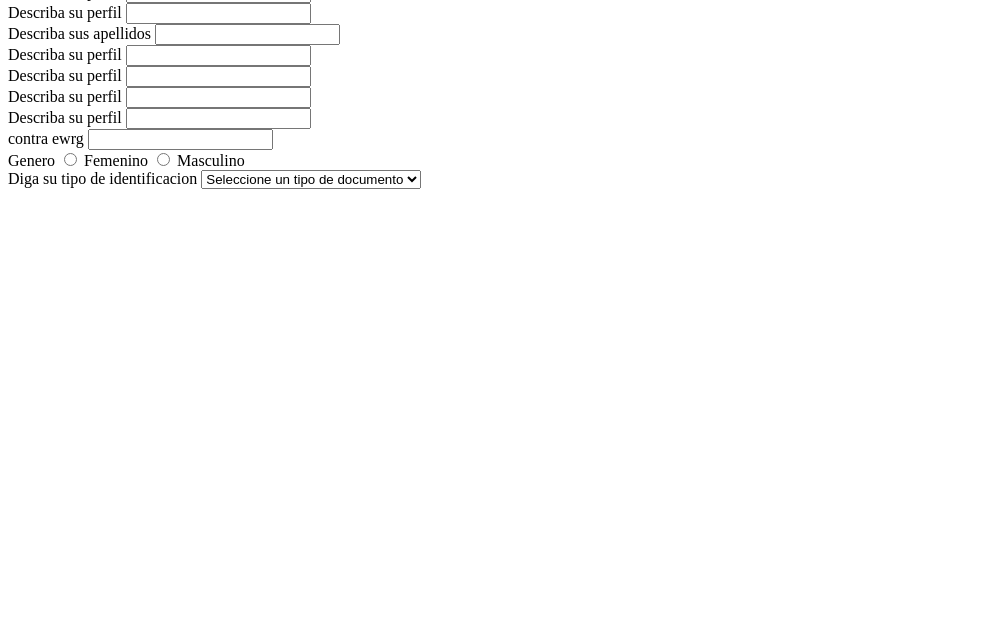
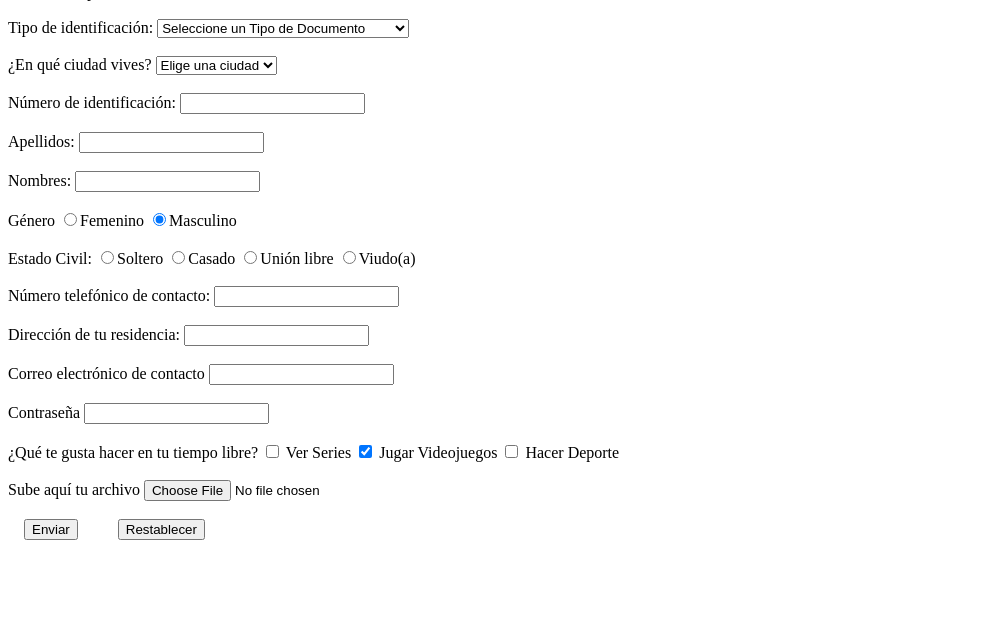
Before and after one commit to Pedro415/Ejercicios2, a plain HTML site: page Tareas/views/form.html in a window 1280 px wide. Shown: the part 164-800 px from the top of the page, without its empty margins (0-1002 px from the left). Drawn offline with Linux system fonts and the light colour scheme.

Commit message:
Add files via upload

```diff
--- a/Tareas/views/form.html
+++ b/Tareas/views/form.html
@@ -1,41 +1,79 @@
 <!DOCTYPE html>
-<html lang="en">
-<head>
+<html lang="en"><head>
+<meta http-equiv="content-type" content="text/html; charset=UTF-8">
     <meta charset="UTF-8">
     <meta name="viewport" content="width=device-width, initial-scale=1.0">
     <title>Formulario</title>
 </head>
 <body>
-    <form name="Describa su perfil" action="../index.html" method="">
-        <h1><img src="../assets/img/undraw_walking_together_674e.svg" width="100px"> Datos Basicos</h1>
-        <label for="perfil">Describa su perfil </label>
-        <input id="perfil">    <br>
-        <label for="Identificacion">Describa su perfil </label>
-        <input id="Identificacion"> <br>
-        <label for="Apellidos">Describa sus apellidos </label>
-        <input id="Apellidos">   <br>
-        <label for="Nombres">Describa su perfil </label>
-        <input id="Nombres"> <br>
-        <label for="telefono">Describa su perfil </label>
-        <input id="telefono"> <br>
-        <label for="residencia">Describa su perfil </label>
-        <input id="residencia" > <br>
-        <label for="Correo" >Describa su perfil </label>
-        <input id="Correo"> <br>
-        <label for="Contrasena"> contra ewrg </label>
-        <input id="Contrasena" type="password"name="password"> <br>
-        <label for="Genero">Genero </label>
-        <input id="perfil" type="radio" name="Genero"> Femenino
-        <input id="perfil" type="radio" name="Genero"> Masculino <br>
-        <label for="Tipoid"> Diga su tipo de identificacion </label>
-        <select>
-            <option value="0"> Seleccione un tipo de documento </option>
-            <option value="nuip"> nuip </option>
-            <option value="cedula"> cedula </option>
-            <option value="identidad"> identidad </option>
+    <form name="datosBasicos" action="../index.html" method="">
+        <h1><img src="../assets/img/undraw_sign_up_n6im.svg" width="100px">Datos Básicos</h1>
+        <label for="perfil">Describa su perfil</label>
+        <textarea id="perfil" rows="5" cols="100" name="perfil"></textarea><br><br>
+        <label for="tipoI">Tipo de identificación:</label>
+        <select id="tipoI" name="tipoI">
+            <option value="0" selected="selected">Seleccione un Tipo de Documento</option>
+            <option value="NUIP">Nùmero Único de Identificación (NUIP)</option>
+            <option value="Tarjeta de Identidad">Tarjeta de Identidad (TI)</option>
+            <option value="Cédula de Ciudadania">Cédula de Ciudadania</option>
+            <option value="Cédula de Extranjeria">Cédula de Extranjeria</option>
+        </select><br><br>
 
-        </select>
+        <label for="ciudad">¿En qué ciudad vives?</label>
+        <select name="ciudad">
+        <option selected="selected" value="0"> Elige una ciudad</option>
+            <optgroup label="Cundinamarca">
+            <option value="1">Bogotá</option>
+            <option value="2">Chia</option>
+            </optgroup>
+            <optgroup label="Antioquia">
+            <option value="4">Medellin</option>
+            <option value="5">Envigado</option>
+            </optgroup>
+            <optgroup label="Santander">
+                <option value="4">Bucaramanga</option>
+                <option value="5">San Gil</option>
+                </optgroup>
+        </select><br><br>
+
+        <label for="numI">Número de identificación:</label>
+        <input id="numI"><br><br>
+        <label for="apellidos">Apellidos:</label>
+        <input id="apellidos" type="text" name="apellidos"><br><br>
+        <label for="nombre">Nombres:</label>
+        <input id="nombre" type="text" name="nombre"><br><br>
+        <label for="genero">Género</label>
+        <input id="genero" type="radio" name="genero">Femenino
+        <input id="genero" type="radio" name="genero" checked="checked">Masculino<br><br>
+        <label for="ecivil">Estado Civil:</label>
+        <input type="radio" name="ecivil" id="ecivil">Soltero
+        <input type="radio" name="ecivil" id="ecivil">Casado
+        <input type="radio" name="ecivil" id="ecivil">Unión libre
+        <input type="radio" name="ecivil" id="ecivil">Viudo(a)<br><br>
+
+        <label for="telefono">Número telefónico de contacto:</label>
+        <input id="telefono"><br><br>
+        <label for="direccion">Dirección de tu residencia:</label>
+        <input id="direccion" type="text" name="direccion"><br><br>
+        <label for="correo">Correo electrónico de contacto</label>
+        <input id="correo"><br><br>
+        <label for="pass">Contraseña</label>
+        <input id="pass" type="password" name="pass"><br><br>
+        <label>¿Qué te gusta hacer en tu tiempo libre?</label>
+        <input type="checkbox" id="series" name="series">
+        <label for="series">Ver Series</label>
+        <input type="checkbox" id="jugar" name="jugar" checked="checked">
+        <label for="jugar">Jugar Videojuegos</label>
+        <input type="checkbox" id="deportes" name="deportes">
+        <label for="deportes">Hacer Deporte</label><br><br>
+        <label for="archivo"> Sube aquí tu archivo</label>
+        <input type="file" name="archivo"> <br> <br>
+        &nbsp;&nbsp;&nbsp;
+        <input type="submit" value="Enviar">
+        &nbsp;&nbsp;&nbsp;&nbsp;&nbsp;&nbsp;&nbsp;&nbsp;
+        <input type="reset" value="Restablecer">
+
+
     </form>
 
-</body>
-</html>
+</body></html>
```
Also changed, not shown: Tareas/views/formulario.html (+1 -1 lines), Tareas/assets/css/Style.css (line endings or trailing spaces).
